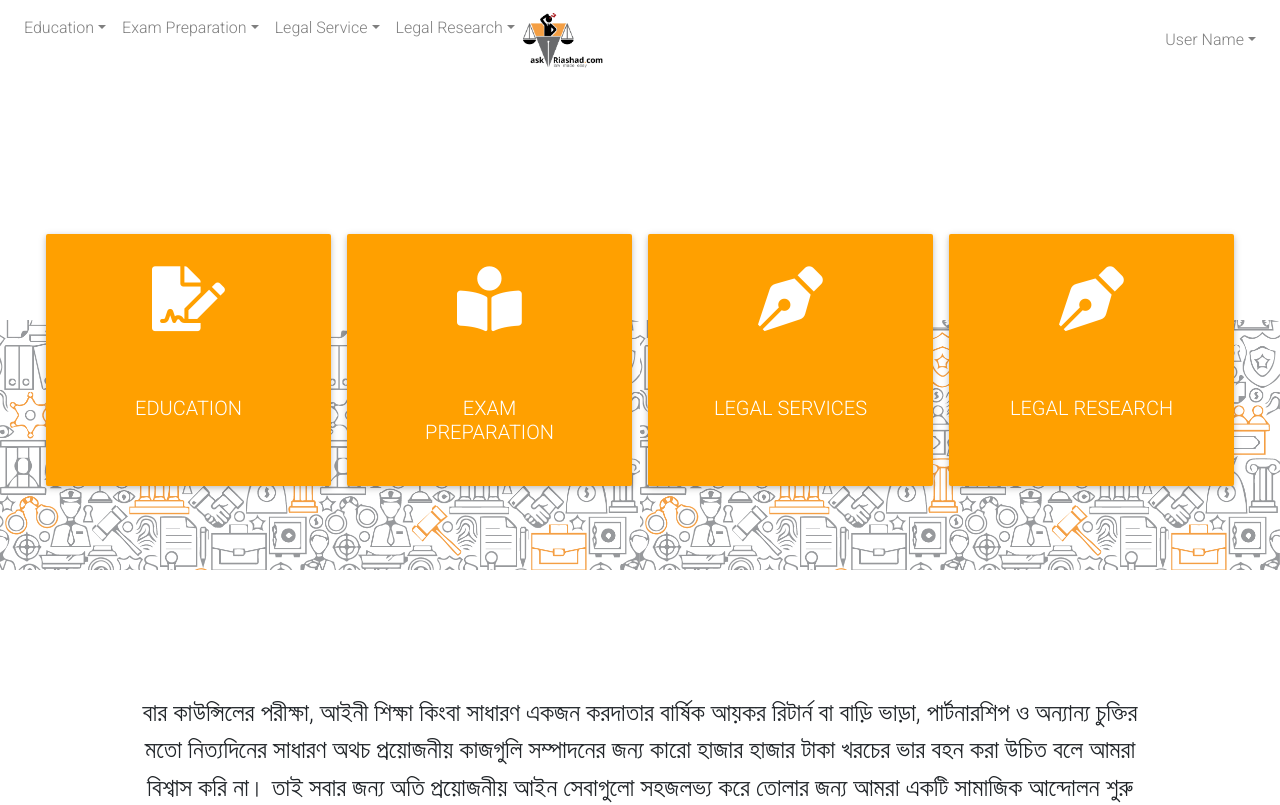
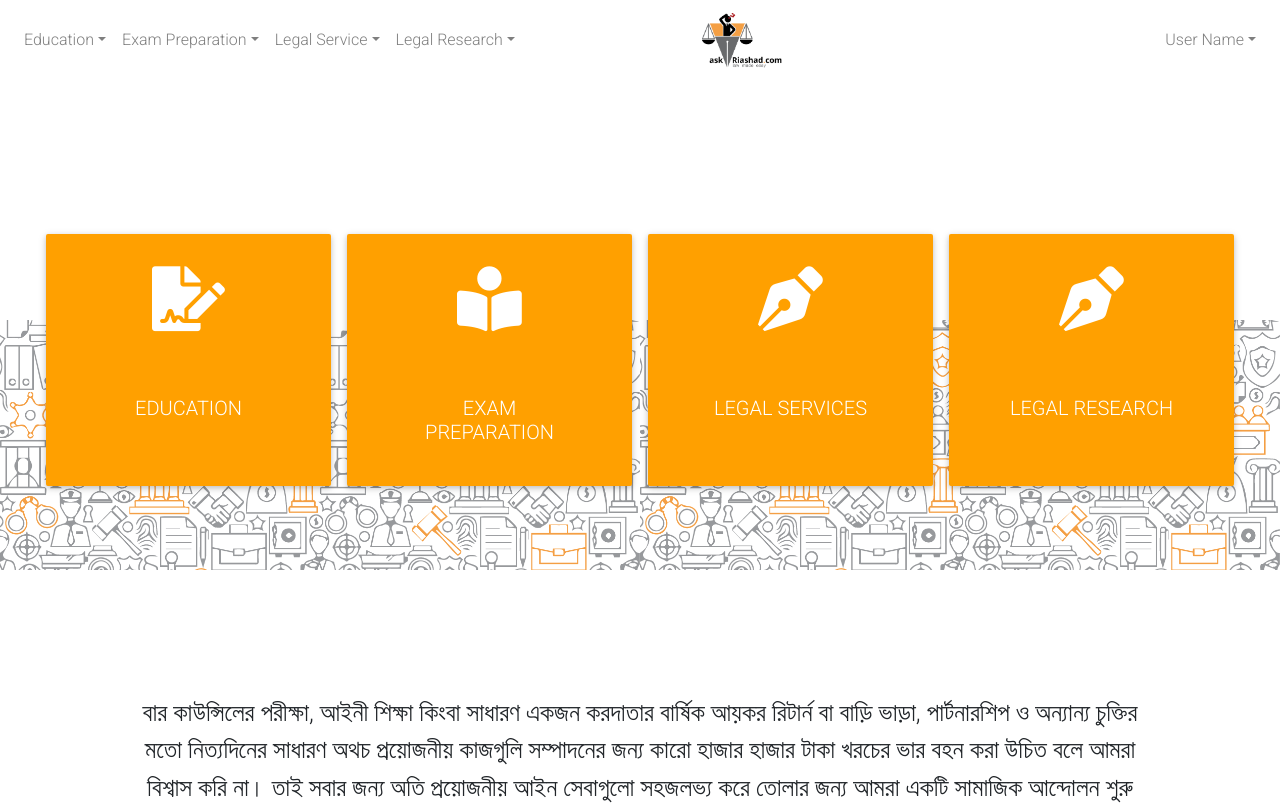
Before and after one commit to mishkatmustafid/React_UI, a React (Create React App) app in the folder landing-page/: page / in a window 1280 px wide. Shown: the top 805 px of the page. Built offline with nearby package versions, Linux system fonts and the light colour scheme.

Commit message:
Logo aligned to center

```diff
--- a/landing-page/src/shared/navbar.jsx
+++ b/landing-page/src/shared/navbar.jsx
@@ -150,13 +150,16 @@ export default class Navbar extends React.Component {
                   <MDBDropdownItem>Statutes</MDBDropdownItem>
                 </MDBDropdownMenu>
               </MDBDropdown>
+
+              {/* {this.adminPanel()} */}
+            </MDBNavbarNav>
+            <MDBNavbarNav left>
               <MDBNavbarBrand href='/'>
                 <strong>
                   <img src={Logo} alt='logo' width='80px' height='auto' />
                   {/* Ask Riashad */}
                 </strong>
               </MDBNavbarBrand>
-              {/* {this.adminPanel()} */}
             </MDBNavbarNav>
             {/* <MDBBtnGroup>
               <MDBBtn color='amber'>User Name</MDBBtn>
```
